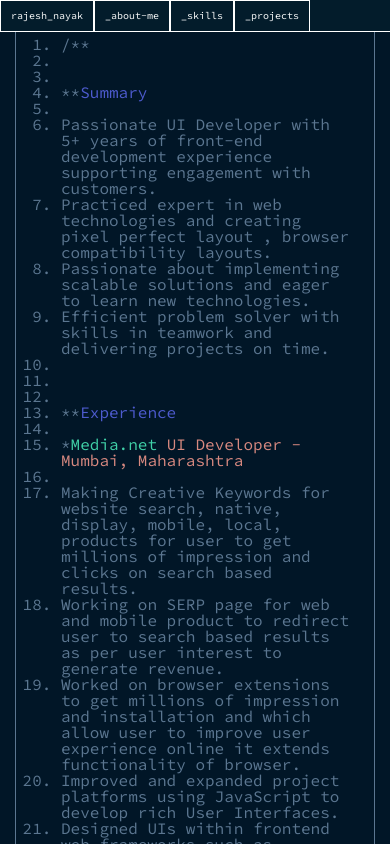
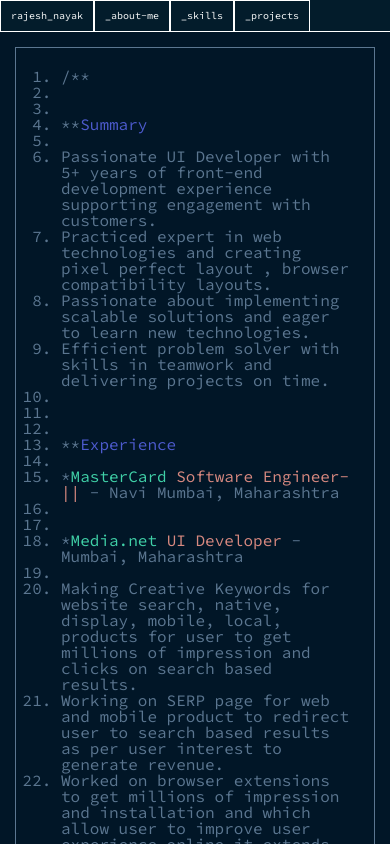
Before and after one commit to rajnayak2505/my-portfolio, a React (Create React App) app: page /about in a window 390 px wide. Shown: the top 844 px of the page. Built offline with nearby package versions, Linux system fonts and the light colour scheme.

Commit message:
mobile responsive and fixes

```diff
--- a/src/components/About.js
+++ b/src/components/About.js
@@ -19,7 +19,10 @@ const About = () => {
                 <li></li>
                 <li>**<span className='info'>Experience</span></li>
                 <li></li>
-                <li>*<span className='company'>Media.net</span> <span className='position'>UI Developer - Mumbai, Maharashtra</span></li>
+                <li>*<span className='company'>MasterCard</span> <span className='position'>Software Engineer-||</span> - Navi Mumbai, Maharashtra</li>
+                <li></li>
+                <li></li>
+                <li>*<span className='company'>Media.net</span> <span className='position'>UI Developer </span> - Mumbai, Maharashtra</li>
                 <li></li>
                 <li>Making Creative Keywords for website search, native, display, mobile, local, products for
                 user to get millions of impression and clicks on search based results.</li>
@@ -48,7 +51,6 @@ const About = () => {
                 <li></li>
                 <li></li>
                 <li></li>
-                <li></li>
                 <li>**<span>&#47;</span></li>
             </ul>
         </div>
--- a/src/components/Skills.js
+++ b/src/components/Skills.js
@@ -3,6 +3,8 @@ import React from 'react'
 const Skills = () => {
   return (
     <div className='skills'>
+      <div>
+        <p>These are the technologies I've worked with</p>
         <div className='skills-wrap'>
             <ul>
                 <li><img alt='img' src='https://encrypted-tbn0.gstatic.com/images?q=tbn:ANd9GcSod7CJvOSEFdtFtmH1pbaPYSW8M4gXMwsmWA&s' /> <span>JavaScript</span></li>
@@ -18,6 +20,7 @@ const Skills = () => {
             </ul>
         </div>
     </div>
+  </div>
   )
 }
 
--- a/src/index.css
+++ b/src/index.css
@@ -177,6 +177,10 @@ code {
   justify-content: center;
   align-items: center;
 }
+.skills p{
+  margin-bottom: 20px;
+  color: white;
+}
 .skills-wrap{
   background-color: rgb(1 18 33);
   padding: 30px;
@@ -250,4 +254,7 @@ code {
   .skills{
     height: 100vh;
   }
+  .about-wrap{
+    margin-top: 32px;
+  }
 }
```
